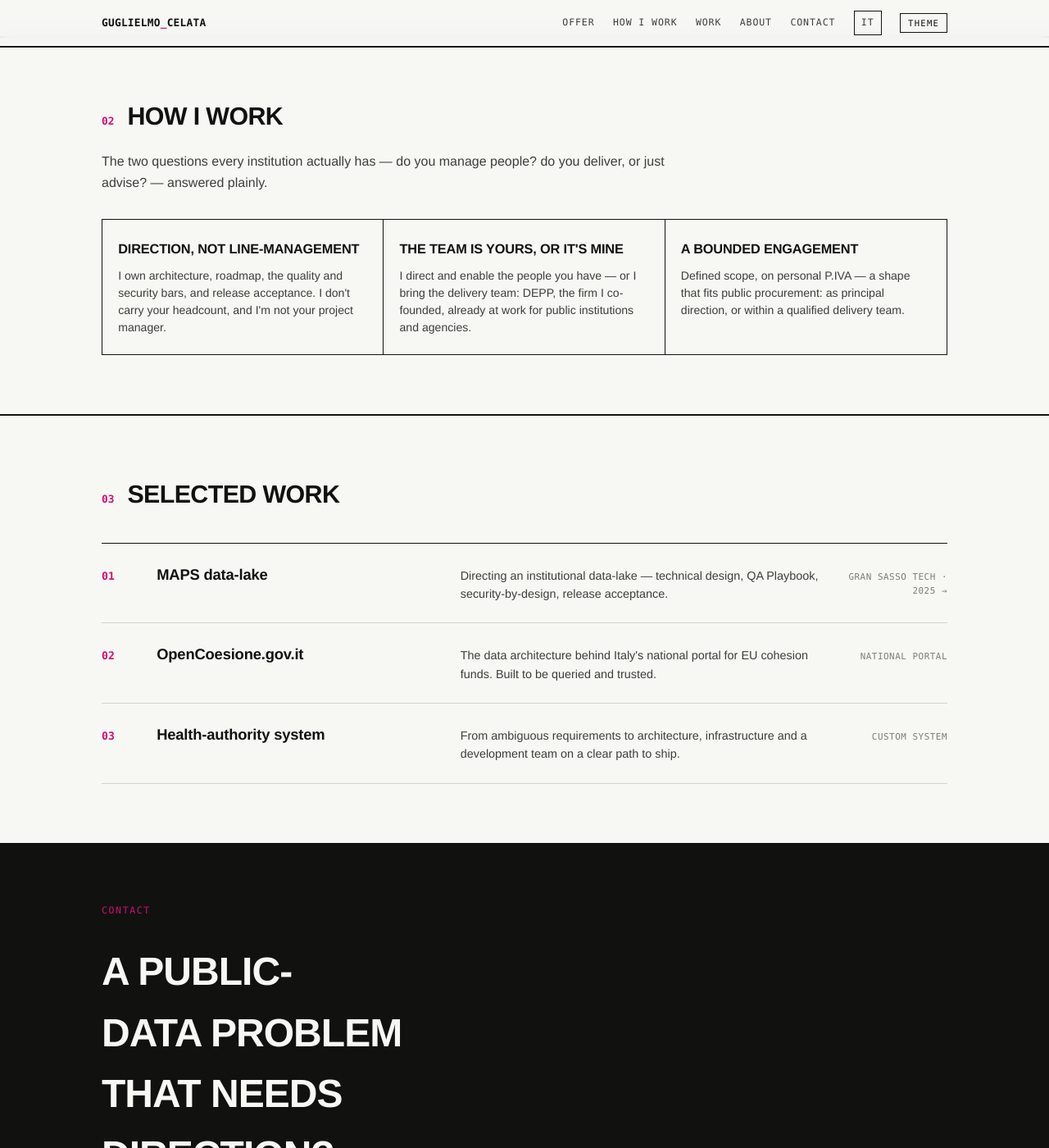
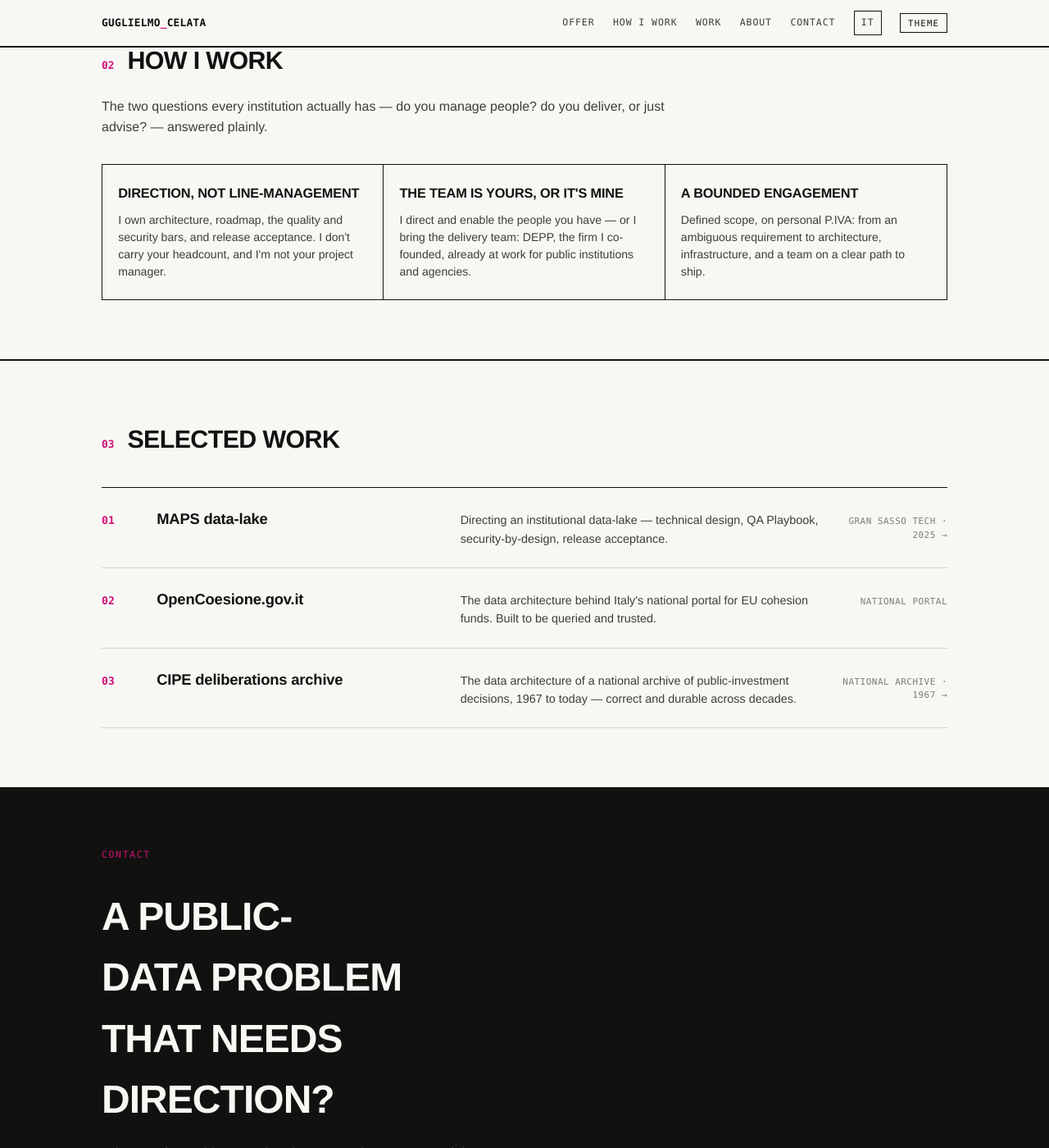
Before and after one commit to guglielmo/guglielmo.github.io, a Jekyll site: the page built from for-institutions.html, in a window 1280 px wide and 1400 px high, scrolled down 1420 px. Shown: the whole window at 82% size. Built offline with Jekyll 4.4.1, drawn with Linux system fonts in a browser that asks for light colours; some of the changed text lies outside the part shown.

Commit message:
Page A revisions: drop AI pillar, remove procurement mention, swap FIASO→CIPE in proof
- landing_a: remove P4 "AI over public data" (keep A platform-first); pillar grid now adapts (A=3, B=4)
- "A bounded engagement" no longer mentions public procurement / subcontractor framing
- Proof trio: CIPE deliberations archive replaces the health-authority system (MAPS · OpenCoesione · CIPE)
- Add the CIPE case study (data + EN/IT pages) so the new proof card links to a real page; health-system case retained (home still links it)

Co-Authored-By: Claude Opus 4.8 <noreply@anthropic.com>
Claude-Session: https://claude.ai/code/session_01EjxKxXq3wvyc3hR9p5Q1ER

```diff
--- a/_data/en.yml
+++ b/_data/en.yml
@@ -158,6 +158,17 @@ cases:
       - h: "The pattern"
         p: "The repeatable thing I sell: take a data-heavy, under-specified need, turn it into an architecture and an infrastructure, and hand a development team a clear path to ship. Direction, not hands-on tickets."
     sells: "Architecture direction + hands-on foundation as credibility."
+  cipe:
+    idx: "05"
+    title: "The CIPE deliberations archive — public-investment decisions, 1967 to today"
+    meta: "National archive · public-investment decisions"
+    lead: "Decades of Italy's public-investment decisions — the deliberations of the interministerial committee for economic planning, from 1967 onward — modelled into a single archive that has to stay correct, queryable and durable across half a century of formats and rules."
+    blocks:
+      - h: "The work"
+        p: "I designed the data architecture: a model that makes fifty years of deliberations consistent, queryable and citable across projects, funds and time. Part of a 25-year lineage of public-data platforms — OPDM, OpenBilanci, OpenDataLazio — and the Popolo international standard for data on people, organizations and posts."
+      - h: "Why it matters"
+        p: "The archetype of what I direct: data as a public good, modelled for correctness and transparency, durable enough that institutions still rely on it decades after the decisions were taken."
+    sells: "Data-platform architecture for institutions."
 
 landing_a:
   hero:
@@ -179,9 +190,6 @@ landing_a:
       - code: P3
         title: "QA, security & privacy-by-design"
         body: "QA Playbook, security-by-design checklist, release acceptance — governance built in from the start, not bolted on at the end."
-      - code: P4
-        title: "AI over public data"
-        body: "Where it earns its place: LLM-based monitoring, natural-language access to data (SQL, SPARQL), RAG over documents — grounded in the platform beneath."
   method:
     num: "02"
     heading: "How I work"
@@ -192,7 +200,7 @@ landing_a:
       - title: "The team is yours, or it's mine"
         body: "I direct and enable the people you have — or I bring the delivery team: DEPP, the firm I co-founded, already at work for public institutions and agencies."
       - title: "A bounded engagement"
-        body: "Defined scope, on personal P.IVA — a shape that fits public procurement: as principal direction, or within a qualified delivery team."
+        body: "Defined scope, on personal P.IVA: from an ambiguous requirement to architecture, infrastructure, and a team on a clear path to ship."
   proof:
     num: "03"
     heading: "Selected work"
@@ -207,11 +215,11 @@ landing_a:
         title: "OpenCoesione.gov.it"
         desc: "The data architecture behind Italy's national portal for EU cohesion funds. Built to be queried and trusted."
         tag: "National portal"
-      - id: health-system
+      - id: cipe
         idx: "03"
-        title: "Health-authority system"
-        desc: "From ambiguous requirements to architecture, infrastructure and a development team on a clear path to ship."
-        tag: "Custom system"
+        title: "CIPE deliberations archive"
+        desc: "The data architecture of a national archive of public-investment decisions, 1967 to today — correct and durable across decades."
+        tag: "National archive · 1967 →"
   contact:
     kicker: Contact
     heading: "A public-data problem that needs direction?"
--- a/_layouts/landing.html
+++ b/_layouts/landing.html
@@ -18,7 +18,8 @@ layout: base
 <section id="offer">
   <div class="wrap">
     <div class="sec-head"><span class="no">{{ L.offer.num }}</span><h2>{{ L.offer.heading }}</h2></div>
-    <div class="grid4">
+    {% assign pcols = L.offer.pillars | size %}
+    <div class="{% if pcols == 3 %}grid3{% else %}grid4{% endif %}">
       {% for p in L.offer.pillars %}
       <div class="cell">
         <span class="big">{{ p.code }}</span>
```
Also changed, not shown: _data/it.yml (+16 -8 lines), it/work/cipe.html (added, +7 -0 lines), work/cipe.html (added, +7 -0 lines).
